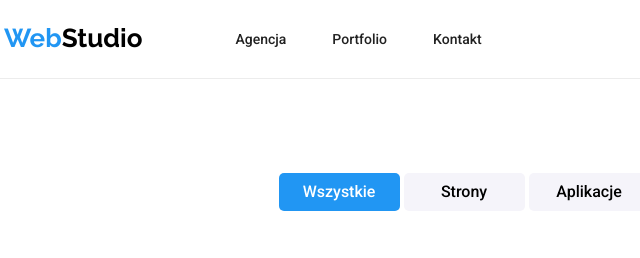
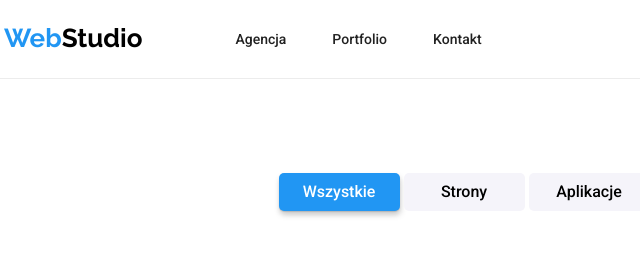
Before and after one commit to kamiltrzmiel/goit-markup-hw-04, a plain HTML site: page portfolio.html in a window 1280 px wide. In both pictures the pointer is over the button "Wszystkie". Shown: the top 258 px of the page, 51-691 px from the left. Drawn offline with nearby package versions, Linux system fonts and the light colour scheme.

Commit message:
add buttons shadow + offer cars shadow

```diff
--- a/css/styles.css
+++ b/css/styles.css
@@ -441,7 +441,12 @@ body {
   border-radius: 5px;
   background-color: var(--page-color-team);
 }
-.btn:hover,
+.btn:hover {
+  background-color: var(--page-color-blue);
+  color: var(--page-color-white);
+  box-shadow: 0px 1px 1px rgba(0, 0, 0, 0.12), 0px 4px 4px rgba(0, 0, 0, 0.06),
+    1px 4px 6px rgba(0, 0, 0, 0.16);
+}
 .btn:focus,
 .btn:active {
   background-color: var(--page-color-blue);
@@ -465,6 +470,10 @@ body {
   border-bottom: 1px solid var(--page-color-borbox);
   border-left: 1px solid var(--page-color-borbox);
   border-right: 1px solid var(--page-color-borbox);
+}
+.offer-item:hover {
+  box-shadow: 0px 1px 1px rgba(0, 0, 0, 0.12), 0px 4px 4px rgba(0, 0, 0, 0.06),
+    1px 4px 6px rgba(0, 0, 0, 0.16);
 }
 .offer-list:last-child {
   margin-right: 0px;
```
